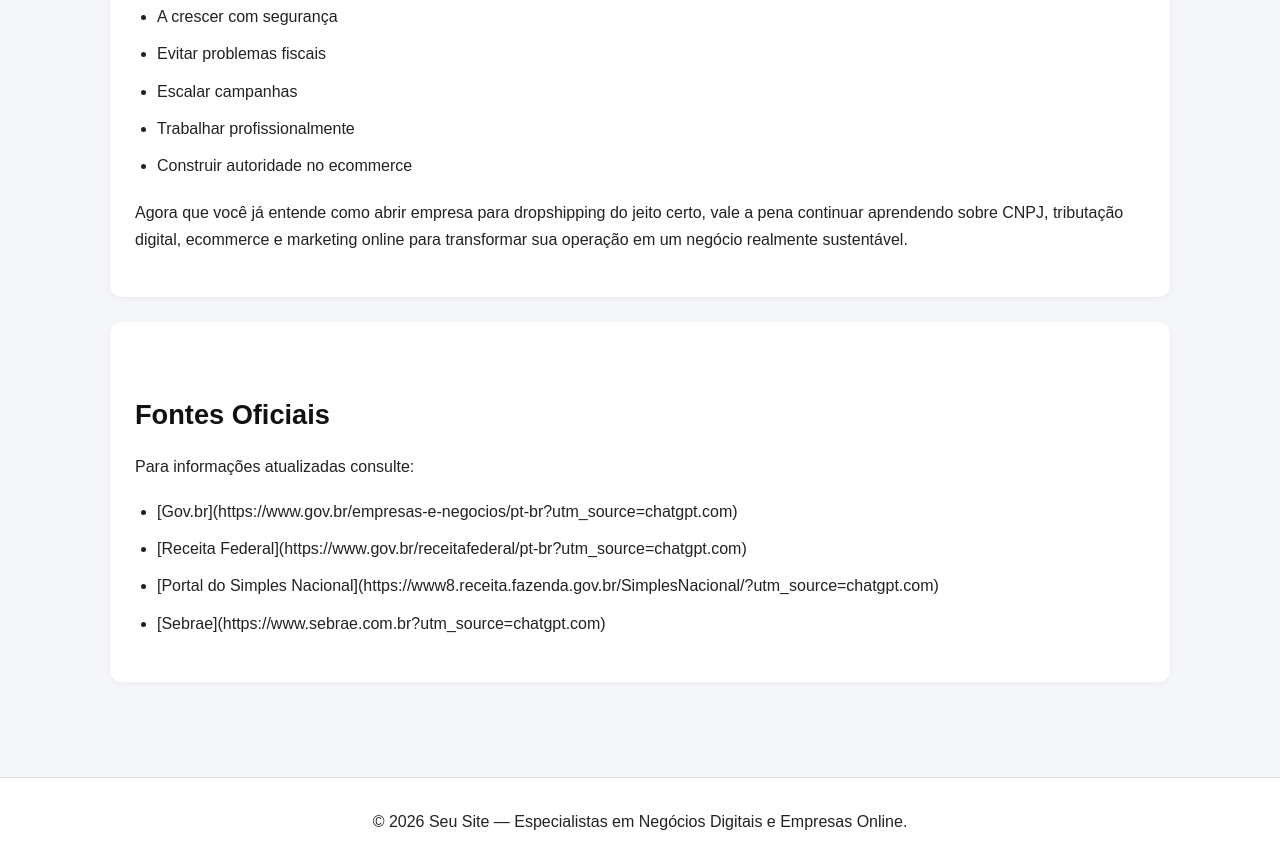
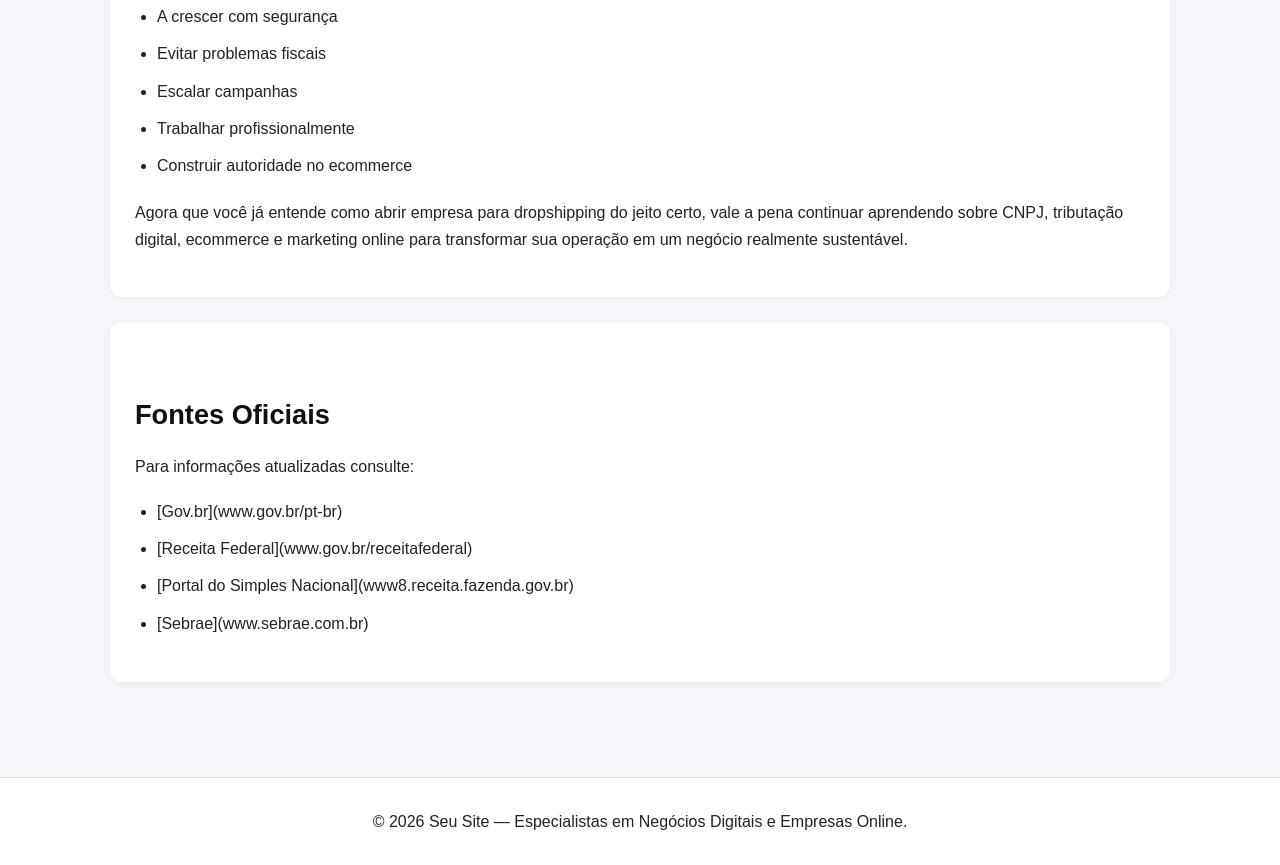
Before and after one commit to onlinemas98-max/Como-Abrir-CNPJ-Para-Trabalhar-Online, a plain HTML site: page ecommerce/cnpj-para-ecommerce.html in a window 1280 px wide. Shown: the part 10411-11276 px from the top of the page. Drawn offline with Linux system fonts and the light colour scheme.

Commit message:
Update cnpj-para-ecommerce.html

```diff
--- a/ecommerce/cnpj-para-ecommerce.html
+++ b/ecommerce/cnpj-para-ecommerce.html
@@ -749,19 +749,19 @@ Para informações atualizadas consulte:
 
 <ul>
 <li>
-[Gov.br](https://www.gov.br/empresas-e-negocios/pt-br?utm_source=chatgpt.com)
+[Gov.br](www.gov.br/pt-br)
 </li>
 
 <li>
-[Receita Federal](https://www.gov.br/receitafederal/pt-br?utm_source=chatgpt.com)
+[Receita Federal](www.gov.br/receitafederal)
 </li>
 
 <li>
-[Portal do Simples Nacional](https://www8.receita.fazenda.gov.br/SimplesNacional/?utm_source=chatgpt.com)
+[Portal do Simples Nacional](www8.receita.fazenda.gov.br)
 </li>
 
 <li>
-[Sebrae](https://www.sebrae.com.br?utm_source=chatgpt.com)
+[Sebrae](www.sebrae.com.br)
 </li>
 </ul>
 
```
